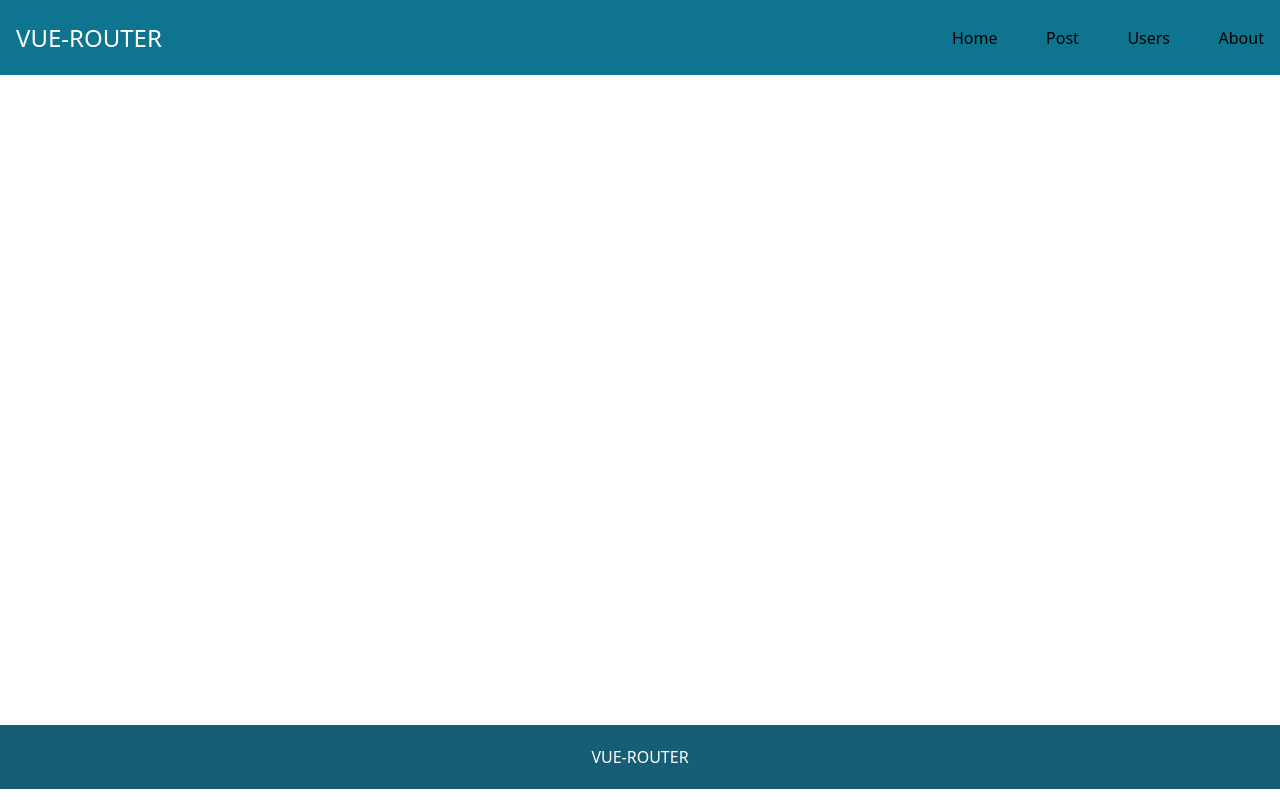
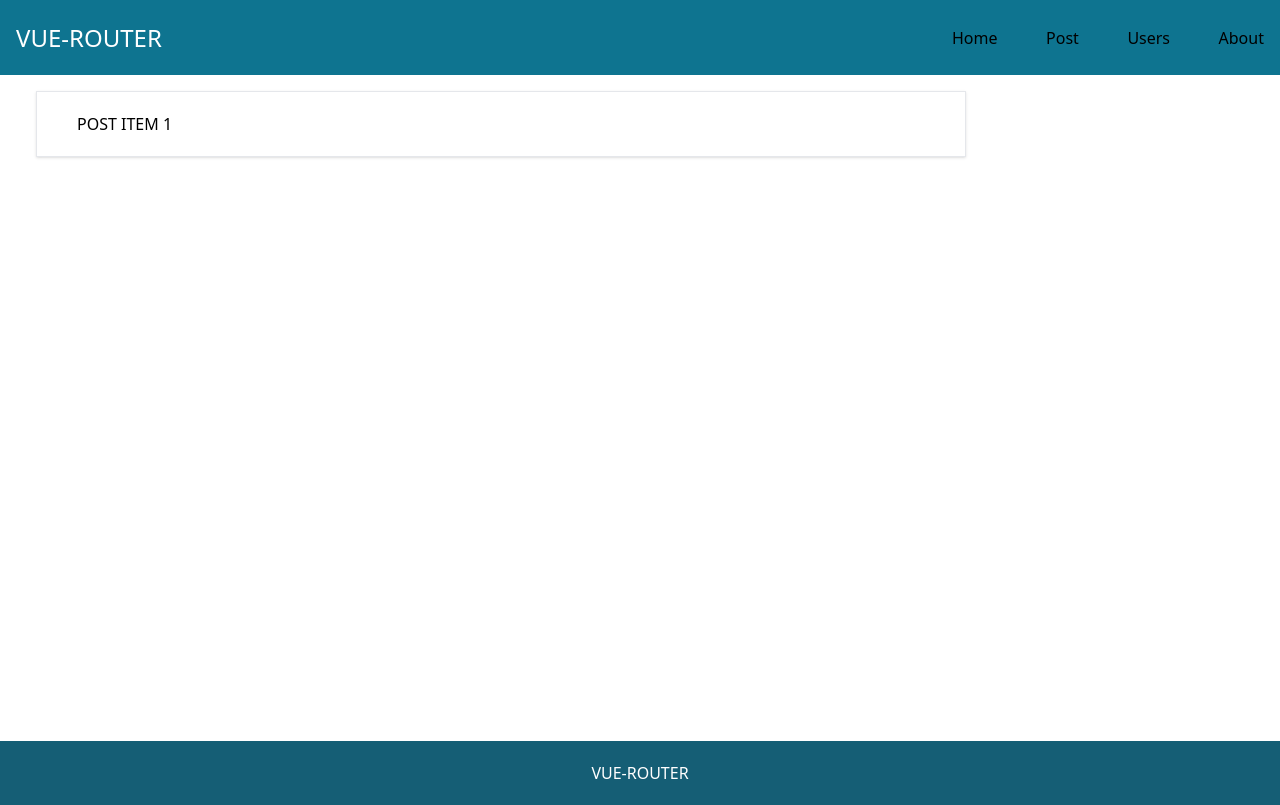
Before and after one commit to abdulazizv/vuex-state-management, a Vue app: page /post/1 in a window 1280 px wide. Built offline with nearby package versions, Linux system fonts and the light colour scheme.

Commit message:
elements being dynamic

```diff
--- a/src/router/index.js
+++ b/src/router/index.js
@@ -2,7 +2,8 @@ import { createRouter, createWebHistory } from "vue-router";
 import Home from '../views/Home.vue';
 import Post from '../views/Post.vue';
 import User from '../views/User.vue';
-import About from '../views/About.vue'
+import About from '../views/About.vue';
+import PostItem from '../views/PostItem.vue'
 const router = createRouter({
   history: createWebHistory(import.meta.env.BASE_URL),
   routes:[
@@ -15,6 +16,11 @@ const router = createRouter({
       path:'/post',
       name:'post',
       component:Post
+    },
+    {
+      path:'/post/:id',
+      name:'postitem',
+      component:PostItem
     },
     {
       path:'/user',
--- /dev/null
+++ b/src/views/PostItem.vue
@@ -0,0 +1,14 @@
+<template>
+    <div class="p-5 w-3/4 shadow m-4 border">
+        <h1 class="px-5">POST ITEM 1</h1>
+    </div>
+</template>
+<script>
+export default {
+    name:'postitem',
+
+}
+</script>
+<style lang="css">
+
+</style>
```
